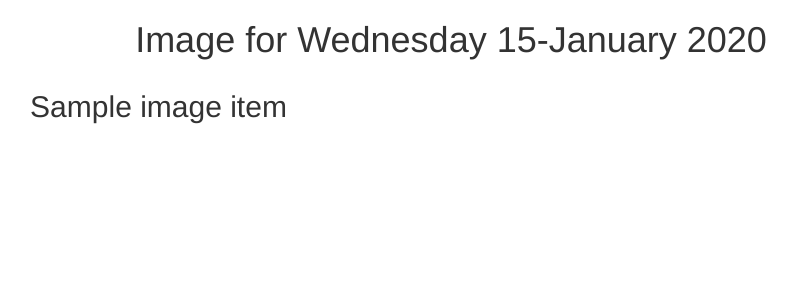
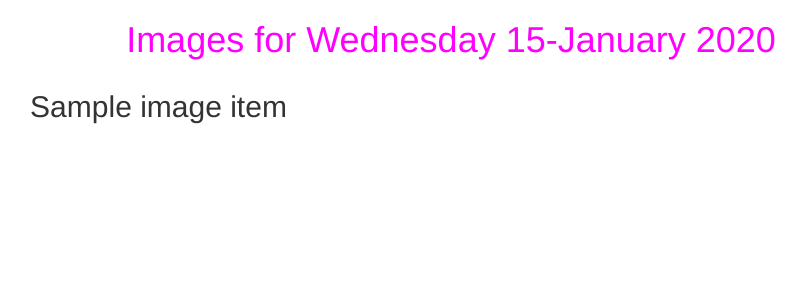
Before and after one commit to Juru-10/gallery, a Django app: template image/templates/all-image/past-image.html in a window 1280 px wide. Shown: the part 52-352 px from the top of the page, without its empty margins (189-995 px from the left). Run offline with Django 3.2, Linux system fonts and the light colour scheme; the template is opened without the code that fills it: most values are stand-ins (such as "Sample title", 1, 10 or a date in 2020); parts of the project's set-up code (start-up, migrations or seed data) failed here and were passed over; some libraries are stand-ins or nearby versions.

Commit message:
add static folder and css folder and baseimage.css file for styling in it

```diff
--- a/image/templates/all-image/base.html
+++ b/image/templates/all-image/base.html
@@ -20,7 +20,7 @@
 <body>
     {% include "navbar.html" %}
 
-    {% block content %} <h1 class='text-center'>Image for {{date|date:"l d-F Y"}}</h1> {%endblock%}
+    {% block content %} <h1 class='text-center'>Images for {{date|date:"l d-F Y"}}</h1> {%endblock%}
 
     {% block scripts %}
         <script src="https://ajax.googleapis.com/ajax/libs/jquery/3.2.1/jquery.min.js"></script>
--- /dev/null
+++ b/static/css/baseimage.css
@@ -0,0 +1,3 @@
+h1{
+  color:magenta;
+}
```
